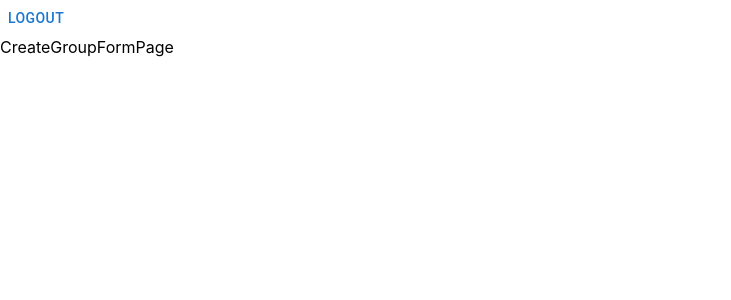
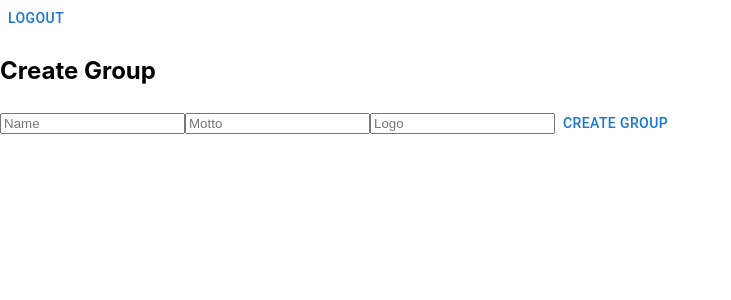
Before and after one commit to naica922/223_group3_blogProject_frontend, a React (Create React App) app in the folder react_frontend/: page /admin/createGroup in a window 1280 px wide. Shown: the top 300 px of the page, without its empty margins (0-731 px from the left). Built offline with nearby package versions, Linux system fonts and the light colour scheme; no server answers; sample sign-in values are in the browser's storage.

Commit message:
Create form and methods to add a group in CreateGroupFormPage

```diff
--- a/react_frontend/src/components/pages/CreateGroupFormPage.tsx
+++ b/react_frontend/src/components/pages/CreateGroupFormPage.tsx
@@ -1,7 +1,75 @@
-import React from 'react';
+import React, { useState } from 'react';
+import { useNavigate } from 'react-router-dom';
+import GroupService from '../../Services/GroupService';
+import { Form, Formik } from "formik";
+import { Button } from "@mui/material";
 
 export default function CreateGroupFormPage() {
+    const navigate = useNavigate();
+
+    const [groupData, setGroupData] = useState({
+        group_name: '',
+        group_logo: '',
+        group_motto: '',
+    });
+
+    const handleInputChange = (e: React.ChangeEvent<HTMLInputElement>) => {
+        const { name, value } = e.target;
+        setGroupData((prevData) => ({
+            ...prevData,
+            [name]: value
+        }));
+    };
+
+    const handleCreateGroup = async () => {
+        const newGroup = {
+            ...groupData,
+            id: '',
+            memberEmails: []
+        };
+
+        try {
+            await GroupService.addGroup(newGroup);
+            navigate('/authenticatedHome');
+        } catch (error) {
+            console.error("Error creating group:", error);
+        }
+    };
+
     return (
-        <div>CreateGroupFormPage</div>
+        <div>
+            <h2>Create Group</h2>
+            <Formik
+                initialValues={groupData}
+                onSubmit={handleCreateGroup}
+            >
+                {({ handleSubmit }) => (
+                    <Form onSubmit={handleSubmit}>
+                        <input
+                            type="text"
+                            name="group_name"
+                            placeholder="Name"
+                            value={groupData.group_name}
+                            onChange={handleInputChange}
+                        />
+                        <input
+                            type="text"
+                            name="group_motto"
+                            placeholder="Motto"
+                            value={groupData.group_motto}
+                            onChange={handleInputChange}
+                        />
+                        <input
+                            type="text"
+                            name="group_logo"
+                            placeholder="Logo"
+                            value={groupData.group_logo}
+                            onChange={handleInputChange}
+                        />
+                        <Button type="submit">Create Group</Button>
+                    </Form>
+                )}
+            </Formik>
+        </div>
     );
 }
```
